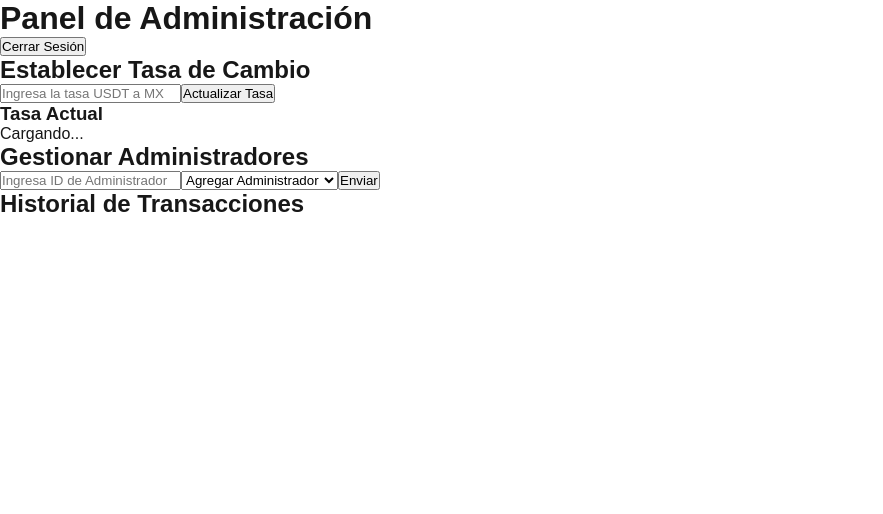
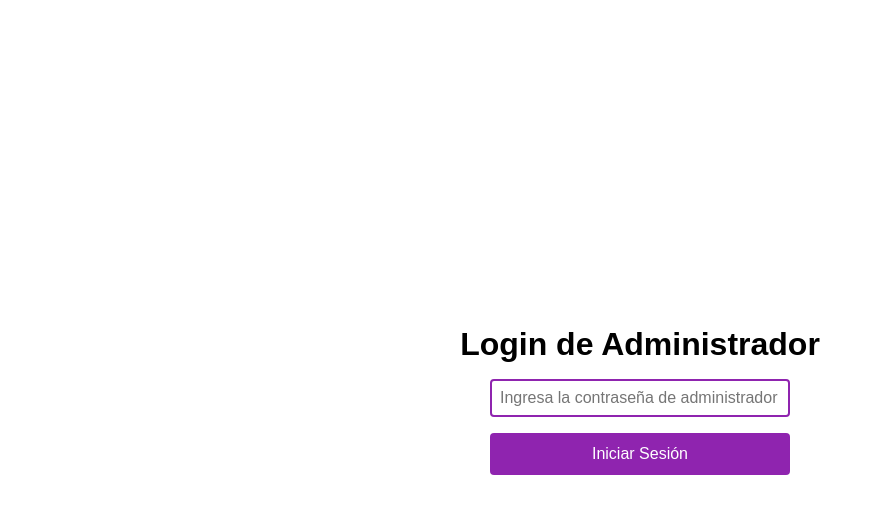
Before and after one commit to pr-ship-it/beyouyobot, a Next.js app: page /admin in a window 1280 px wide. Before the commit this address had no page. Shown: the top 514 px of the page, without its empty margins (0-883 px from the left). Built offline with nearby package versions, Linux system fonts and the light colour scheme.

Commit message:
Update page.jsx

```diff
--- a/src/app/admin/page.jsx
+++ b/src/app/admin/page.jsx
@@ -1,199 +1,45 @@
 'use client';
 
-import { useState, useEffect } from 'react';
+import { useState } from 'react';
 import { useRouter } from 'next/navigation';
-
-export default function Admin() {
+import "../../styles/admin.css"
+export default function Login() {
   const [password, setPassword] = useState('');
-  const [rate, setRate] = useState('');
-  const [currentRate, setCurrentRate] = useState(null); // Estado para la tasa actual
-  const [adminId, setAdminId] = useState('');
-  const [action, setAction] = useState('add');
-  const [trades, setTrades] = useState([]);
-  const [admins, setAdmins] = useState([]);
   const [error, setError] = useState('');
   const router = useRouter();
 
-  useEffect(() => {
-    const storedPassword = localStorage.getItem('adminPassword');
-    if (!storedPassword) {
-      router.push('/admin/login');
-    } else {
-      setPassword(storedPassword);
-      fetchAdmins(storedPassword);
-      fetchTrades(storedPassword);
-      fetchCurrentRate(storedPassword); // Nueva función para obtener la tasa actual
-    }
-  }, [router]);
-
-  const fetchCurrentRate = async (pwd) => {
+  const handleSubmit = async (e) => {
+    e.preventDefault();
     try {
-      const res = await fetch(`/api/admin/rate?password=${encodeURIComponent(pwd)}`);
+      const res = await fetch('/api/admin/admins?password=' + encodeURIComponent(password));
       if (res.ok) {
-        const { rate } = await res.json();
-        setCurrentRate(rate);
-      } else {
-        const { error } = await res.json();
-        setError(error);
-      }
-    } catch (err) {
-      setError('Error al obtener la tasa actual');
-    }
-  };
-
-  const fetchAdmins = async (pwd) => {
-    try {
-      const res = await fetch(`/api/admin/admins?password=${encodeURIComponent(pwd)}`);
-      if (res.ok) {
-        const { admins } = await res.json();
-        setAdmins(admins);
+        localStorage.setItem('adminPassword', password);
+        router.push('/admin');
       } else {
         const { error } = await res.json();
         setError(error);
       }
     } catch (err) {
       setError('Error del servidor');
-    }
-  };
 
-  const fetchTrades = async (pwd) => {
-    try {
-      const res = await fetch(`/api/admin/trades?password=${encodeURIComponent(pwd)}`);
-      if (res.ok) {
-        const { trades } = await res.json();
-        setTrades(trades);
-      } else {
-        const { error } = await res.json();
-        setError(error);
-      }
-    } catch (err) {
-      setError('Error del servidor');
-    }
-  };
-
-  const handleRateSubmit = async (e) => {
-    e.preventDefault();
-    try {
-      const res = await fetch('/api/admin/rate', {
-        method: 'POST',
-        headers: { 'Content-Type': 'application/json' },
-        body: JSON.stringify({ password, rate: parseFloat(rate) }),
-      });
-      if (res.ok) {
-        setError('');
-        setCurrentRate(parseFloat(rate)); // Actualizar la tasa actual tras enviar
-        setRate(''); // Limpiar el input
-        alert('Tasa actualizada');
-      } else {
-        const { error } = await res.json();
-        setError(error);
-      }
-    } catch (err) {
-      setError('Error del servidor');
-    }
-  };
-
-  const handleAdminSubmit = async (e) => {
-    e.preventDefault();
-    try {
-      const res = await fetch('/api/admin/admins', {
-        method: 'POST',
-        headers: { 'Content-Type': 'application/json' },
-        body: JSON.stringify({ password, action, adminId }),
-      });
-      if (res.ok) {
-        setError('');
-        fetchAdmins(password);
-        setAdminId('');
-        alert('Administrador actualizado');
-      } else {
-        const { error } = await res.json();
-        setError(error);
-      }
-    } catch (err) {
-      setError('Error del servidor');
     }
   };
 
   return (
-    <div className="admin-dashboard">
-      <h1 className="admin-dashboard__title">Panel de Administración</h1>
-      <button
-        className="admin-dashboard__logout"
-        onClick={() => {
-          localStorage.removeItem('adminPassword');
-          router.push('/admin/login');
-        }}
-      >
-        Cerrar Sesión
-      </button>
-
-      <section className="admin-dashboard__section admin-dashboard__rate-section">
-        <div className="admin-dashboard__rate-container">
-          <div className="admin-dashboard__rate-form">
-            <h2 className="admin-dashboard__subtitle">Establecer Tasa de Cambio</h2>
-            <form className="admin-dashboard__form" onSubmit={handleRateSubmit}>
-              <input
-                type="number"
-                step="0.001"
-                className="admin-dashboard__input"
-                value={rate}
-                onChange={(e) => setRate(e.target.value)}
-                placeholder="Ingresa la tasa USDT a MXN"
-                required
-              />
-              <button type="submit" className="admin-dashboard__button">Actualizar Tasa</button>
-            </form>
-          </div>
-          <div className="admin-dashboard__current-rate">
-            <h3 className="admin-dashboard__current-rate-title">Tasa Actual</h3>
-            <p className="admin-dashboard__current-rate-value">
-              {currentRate !== null ? `${currentRate} MXN/USDT` : 'Cargando...'}
-            </p>
-          </div>
-        </div>
-      </section>
-
-      <section className="admin-dashboard__section">
-        <h2 className="admin-dashboard__subtitle">Gestionar Administradores</h2>
-        <form className="admin-dashboard__form" onSubmit={handleAdminSubmit}>
-          <input
-            type="text"
-            className="admin-dashboard__input"
-            value={adminId}
-            onChange={(e) => setAdminId(e.target.value)}
-            placeholder="Ingresa ID de Administrador"
-            required
-          />
-          <select
-            className="admin-dashboard__select"
-            value={action}
-            onChange={(e) => setAction(e.target.value)}
-          >
-            <option value="add">Agregar Administrador</option>
-            <option value="remove">Eliminar Administrador</option>
-          </select>
-          <button type="submit" className="admin-dashboard__button">Enviar</button>
-        </form>
-        <ul className="admin-dashboard__list">
-          {admins.map((id) => (
-            <li key={id} className="admin-dashboard__list-item">{id}</li>
-          ))}
-        </ul>
-      </section>
-
-      <section className="admin-dashboard__section">
-        <h2 className="admin-dashboard__subtitle">Historial de Transacciones</h2>
-        <ul className="admin-dashboard__list">
-          {trades.map((trade) => (
-            <li key={trade.id} className="admin-dashboard__list-item">
-              Usuario: @{trade.username}, {trade.usdtAmount} USDT, {trade.mxnAmount} MXN, Tasa: {trade.rate}
-            </li>
-          ))}
-        </ul>
-      </section>
-
-      {error && <p className="admin-dashboard__error">{error}</p>}
+    <div className="admin-login">
+      <h1 className="admin-login__title">Login de Administrador</h1>
+      <form className="admin-login__form" onSubmit={handleSubmit}>
+        <input
+          type="password"
+          className="admin-login__input"
+          value={password}
+          onChange={(e) => setPassword(e.target.value)}
+          placeholder="Ingresa la contraseña de administrador"
+          required
+        />
+        <button type="submit" className="admin-login__button">Iniciar Sesión</button>
+        {error && <p className="admin-login__error">{error}</p>}
+      </form>
     </div>
   );
 }
```
